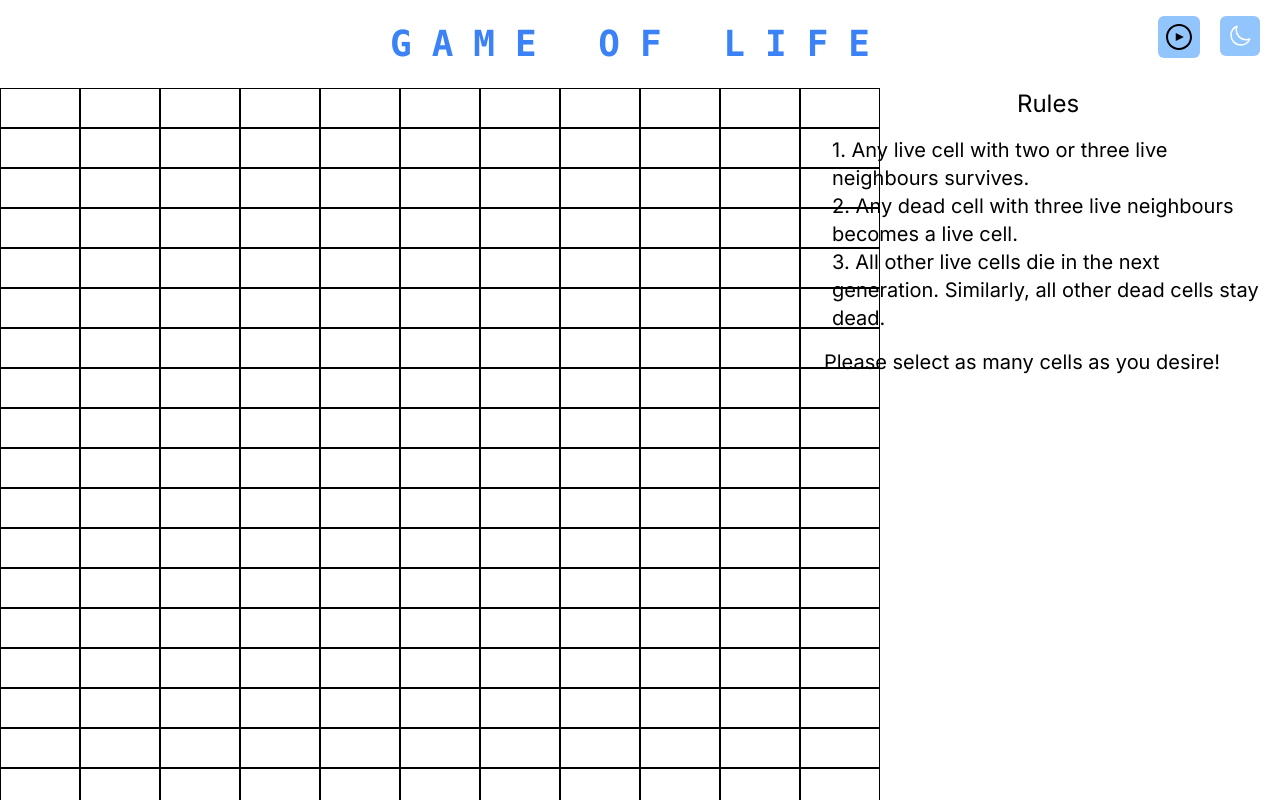
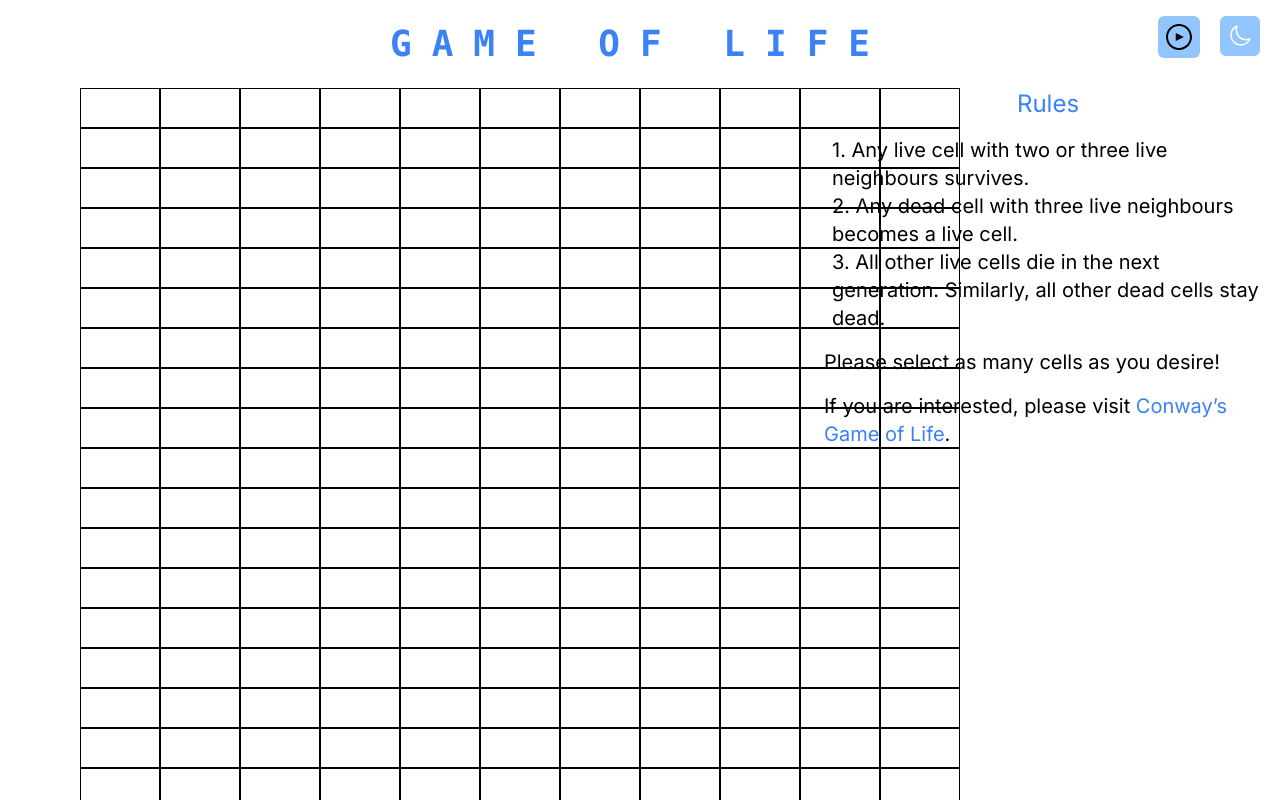
Before and after one commit to frodri13/Game-of-Life, a Next.js app: page / in a window 1280 px wide. Shown: the top 800 px of the page. Built offline with nearby package versions, Linux system fonts and the light colour scheme.

Commit message:
further styling for grid

```diff
--- a/components/Grid.tsx
+++ b/components/Grid.tsx
@@ -46,8 +46,8 @@ const Grid = () => {
   useEffect(() => {
     function handleResize() {
       const { innerWidth } = window;
-      const numCols = Math.floor(innerWidth / 110);
-      const numRows = Math.floor(innerHeight / 40);
+      const numCols = Math.floor(innerWidth / 115);
+      const numRows = Math.floor(innerHeight / 60);
       setNumRows(numRows);
       setNumCols(numCols);
       setGrid(createEmptyGrid());
@@ -125,7 +125,7 @@ function checkAndAddNeighbors() {
   }
 
   return (
-    <div className='absolute max-w-md'>
+    <div className='ml-20'>
           <button onClick={handlePlayPauseClick}>  {running ?
           <Image
             src={pause}
--- a/components/Rules.tsx
+++ b/components/Rules.tsx
@@ -1,8 +1,10 @@
+import Link from "next/link";
+
 export default function Rules(){
     return(
         <div className="m-2 text-xl  max-w-md absolute right-0">
-                <h2 className="text-center text-2xl p-2 m-2">Rules</h2>
-                <ol className="m-2">
+                <h2 className="text-center text-2xl p-2 m-2 text-bold text-blue-500 dark:text-pink-500">Rules</h2>
+                <ol className="m-2 dark:text-white">
                     <li>
                     1. Any live cell with two or three live neighbours survives.
                     </li>
@@ -13,7 +15,12 @@ export default function Rules(){
                     3. All other live cells die in the next generation. Similarly, all other dead cells stay dead.
                     </li>
                 </ol>
-            <h3 className="mt-4">Please select as many cells as you desire!</h3>
+            <h3 className="mt-4 dark:text-white">Please select as many cells as you desire!</h3>
+            <p className="mt-4 dark:text-white">If you are interested, please visit
+                <Link href={`https://en.wikipedia.org/wiki/Conway%27s_Game_of_Life`}
+                target="_blank"
+                className="text-blue-500 hover:text-blue-800 dark:text-pink-500 dark:hover:text-pink-800"
+                    > Conway&rsquo;s Game of Life</Link>.</p>
         </div>
     )
 }
```
